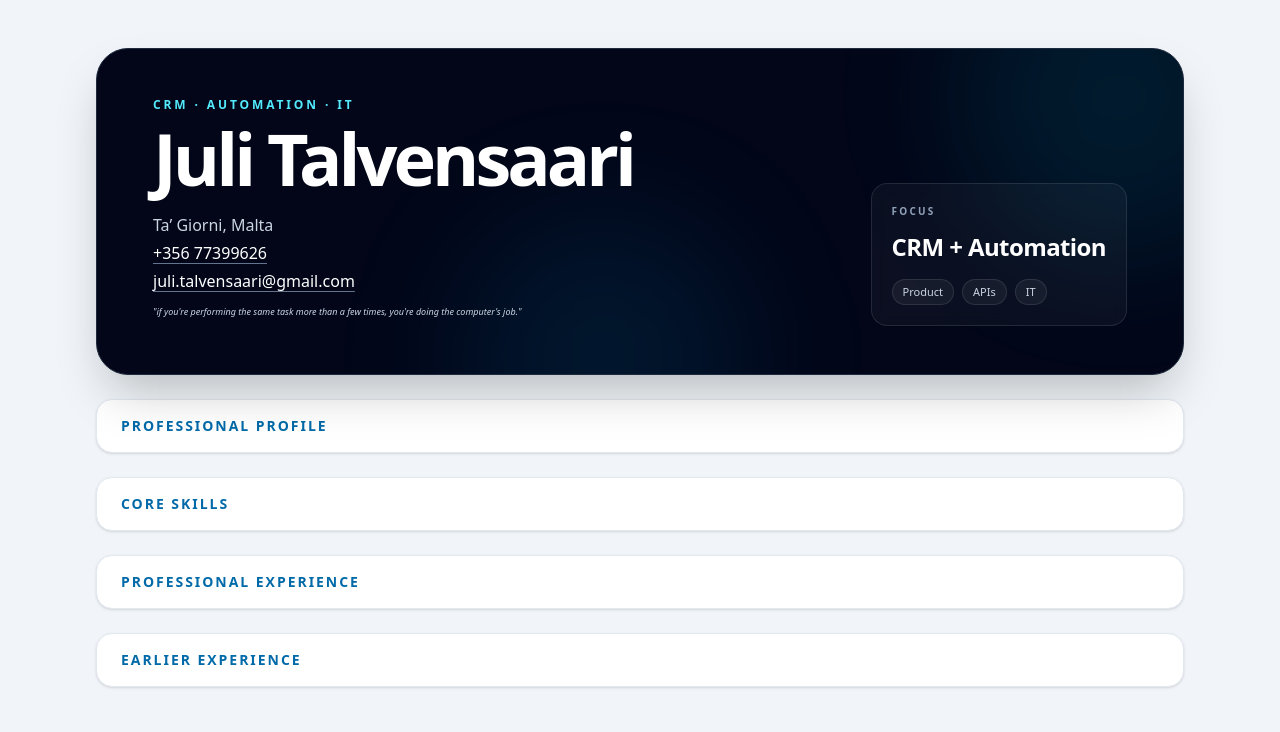
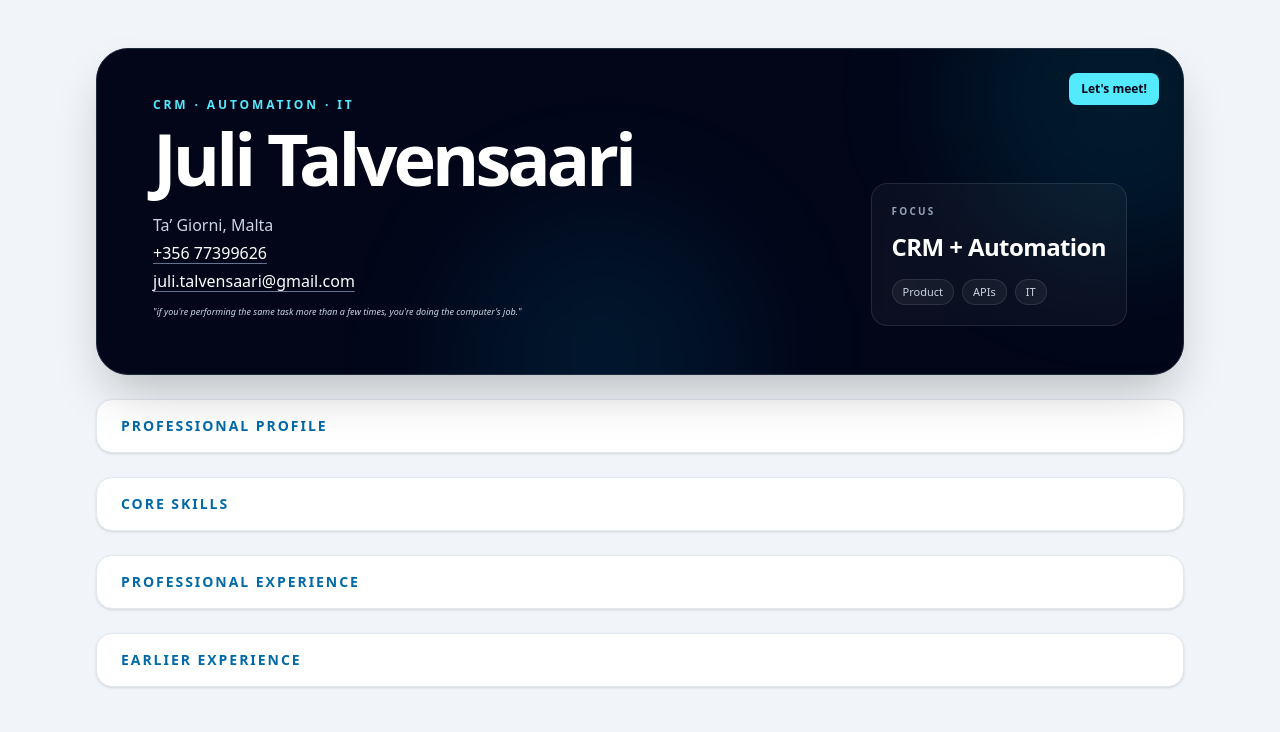
Before and after one commit to juli-talvensaari/test-clown, a plain HTML site: page index.html in a window 1280 px wide. Shown: the top 732 px of the page. Drawn offline with nearby package versions, Linux system fonts and the light colour scheme.

Commit message:
calendar button

```diff
--- a/index.html
+++ b/index.html
@@ -22,6 +22,7 @@
 <body class="min-h-screen bg-slate-100 font-sans text-slate-900 antialiased selection:bg-sky-100 selection:text-sky-900 print:bg-white">
 <main class="mx-auto w-full max-w-6xl px-4 py-6 sm:px-6 sm:py-8 lg:px-8 lg:py-12 print:max-w-none print:px-0 print:py-0">
 <header class="relative isolate overflow-hidden rounded-[2rem] border border-slate-800 bg-slate-950 px-6 py-8 text-white shadow-2xl sm:px-10 sm:py-10 lg:grid lg:grid-cols-[1fr_auto] lg:items-end lg:gap-10 lg:px-14 lg:py-12 print:rounded-none print:border-0 print:bg-white print:text-slate-900 print:shadow-none">
+<a href="https://calendar.google.com/calendar/render?action=TEMPLATE&amp;text=Hey%20Juli,%20let%27s%20chat&amp;add=juli.talvensaari%40gmail.com" target="_blank" rel="noopener noreferrer" class="absolute right-5 top-5 z-20 rounded-lg bg-cyan-300 px-3 py-2 text-xs font-semibold text-slate-950 transition-colors duration-200 hover:bg-orange-500 sm:right-6 sm:top-6 print:hidden">Let's meet!</a>
 <div aria-hidden="true" class="pointer-events-none absolute -right-24 -top-28 h-80 w-80 rounded-full bg-cyan-400/10 blur-3xl print:hidden"></div>
 <div aria-hidden="true" class="pointer-events-none absolute -bottom-32 left-1/3 h-72 w-72 rounded-full bg-sky-500/10 blur-3xl print:hidden"></div>
 <div class="relative z-10">
```
